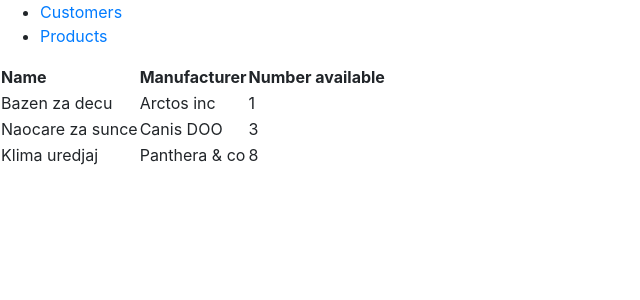
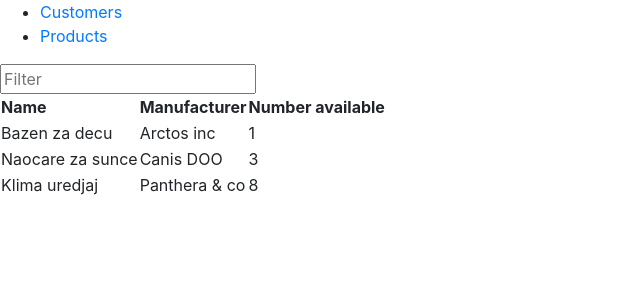
Before and after one commit to HatlessCreature/store-app, a React (Create React App) app: page /products in a window 1280 px wide. Shown: the top 300 px of the page, without its empty margins (0-640 px from the left). Built offline with nearby package versions, Linux system fonts and the light colour scheme.

Commit message:
Task 6 - filter

```diff
--- a/src/pages/AppProducts.js
+++ b/src/pages/AppProducts.js
@@ -4,9 +4,19 @@ import ProductService from '../services/ProductService';
 
 export default function AppProducts() {
     const [products, setProducts] = useState(ProductService.getAll());
+    const [filter, setFilter] = useState("");
 
     return (
         <div>
+            <input
+                value={filter}
+                placeholder='Filter'
+                onChange={(e) => {
+                    setFilter(e.target.value);
+                    console.log(filter);
+                }
+                }
+            />
             <table>
                 <thead>
                     <tr>
@@ -16,7 +26,8 @@ export default function AppProducts() {
                     </tr>
                 </thead>
                 <tbody>
-                    {products.map((product) => (
+
+                    {products.filter(product => product.name.startsWith(filter)).map((product) => (
                         <tr key={product.id}>
                             <td>{product.name}</td>
                             <td>{product.manufacturer}</td>
```
